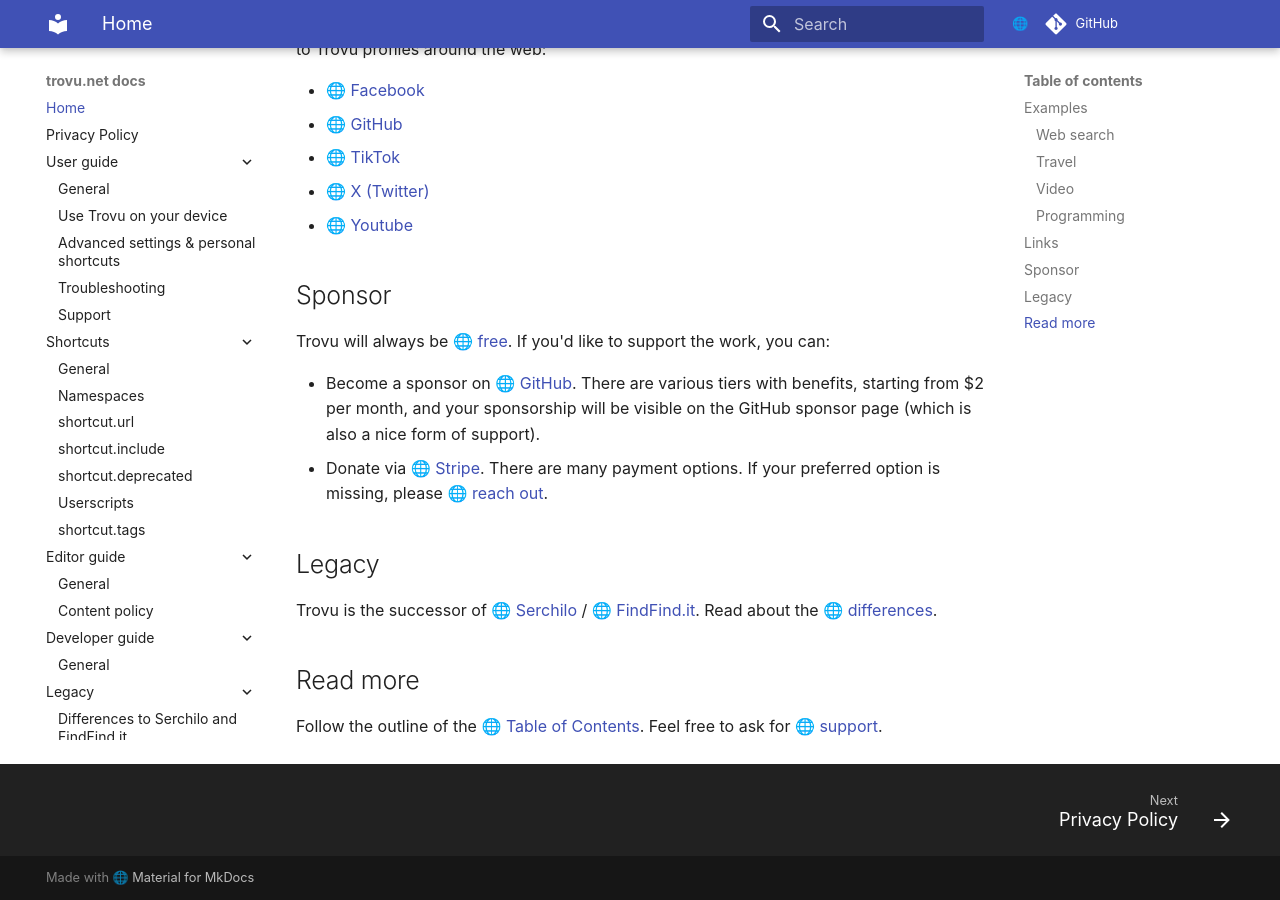
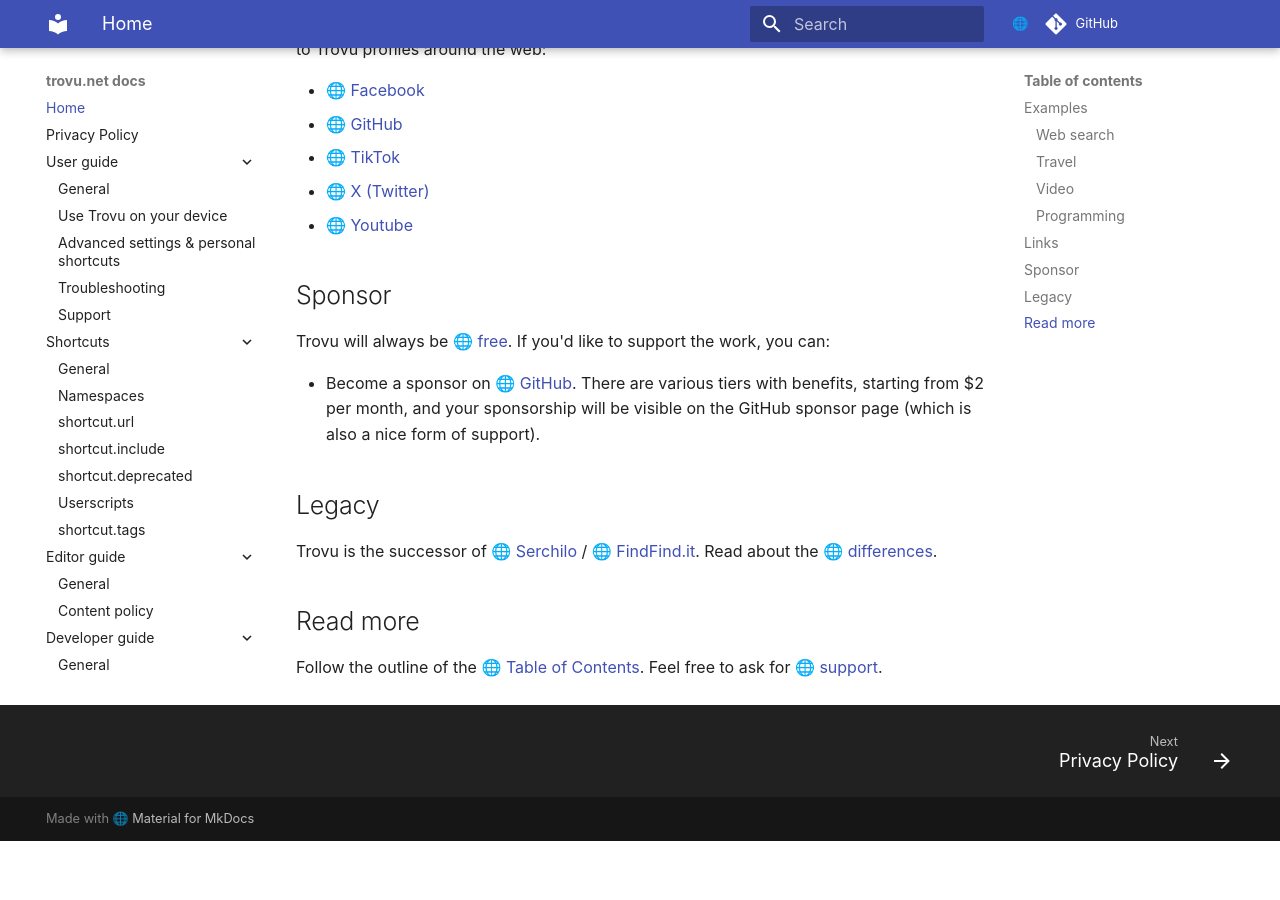
Before and after one commit to trovu/trovu, an MkDocs documentation site: the page built from docs/index.md, in a window 1280 px wide and 900 px high, scrolled down 1664 px. Built offline with MkDocs 1.6.1 and Material for MkDocs 9.7.7, drawn with Linux system fonts in a browser that asks for light colours; comment, search, counter and statistics services are not loaded; after the commit the page ends 2505 px from its top, so only the background shows below that.

Commit message:
Remove Stripe for now.

```diff
--- a/docs/index.md
+++ b/docs/index.md
@@ -63,7 +63,6 @@
 Trovu will always be [free](https://github.com/trovu/trovu/blob/master/LICENSE). If you'd like to support the work, you can:
 
 -   Become a sponsor on [GitHub](https://github.com/sponsors/trovu). There are various tiers with benefits, starting from $2 per month, and your sponsorship will be visible on the GitHub sponsor page (which is also a nice form of support).
--   Donate via [Stripe](https://donate.stripe.com/8wM28saBA8jlays7st). There are many payment options. If your preferred option is missing, please [reach out](https://trovu.net/docs/users/support/).
 
 ## Legacy
 
```
Also changed, not shown: blog/_posts/sponsor/index.md (+0 -1 lines), 1 other file.
